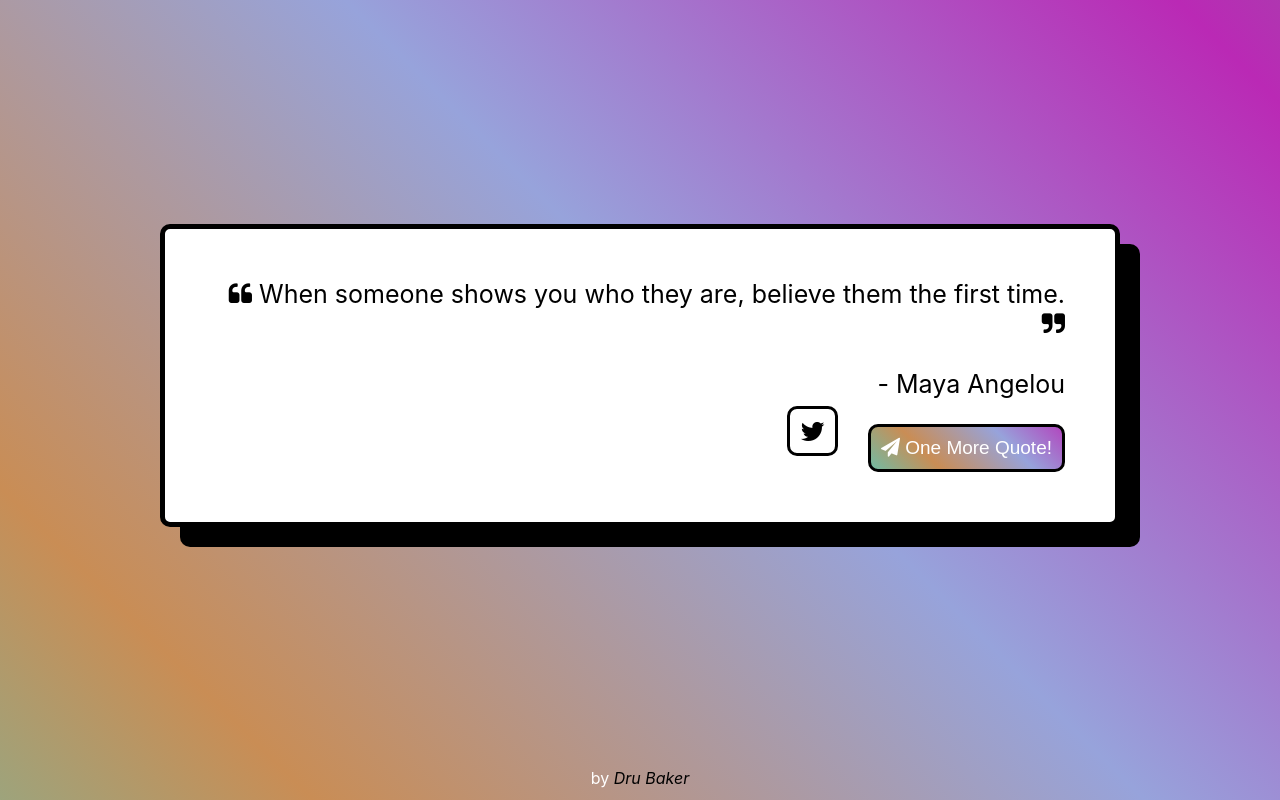
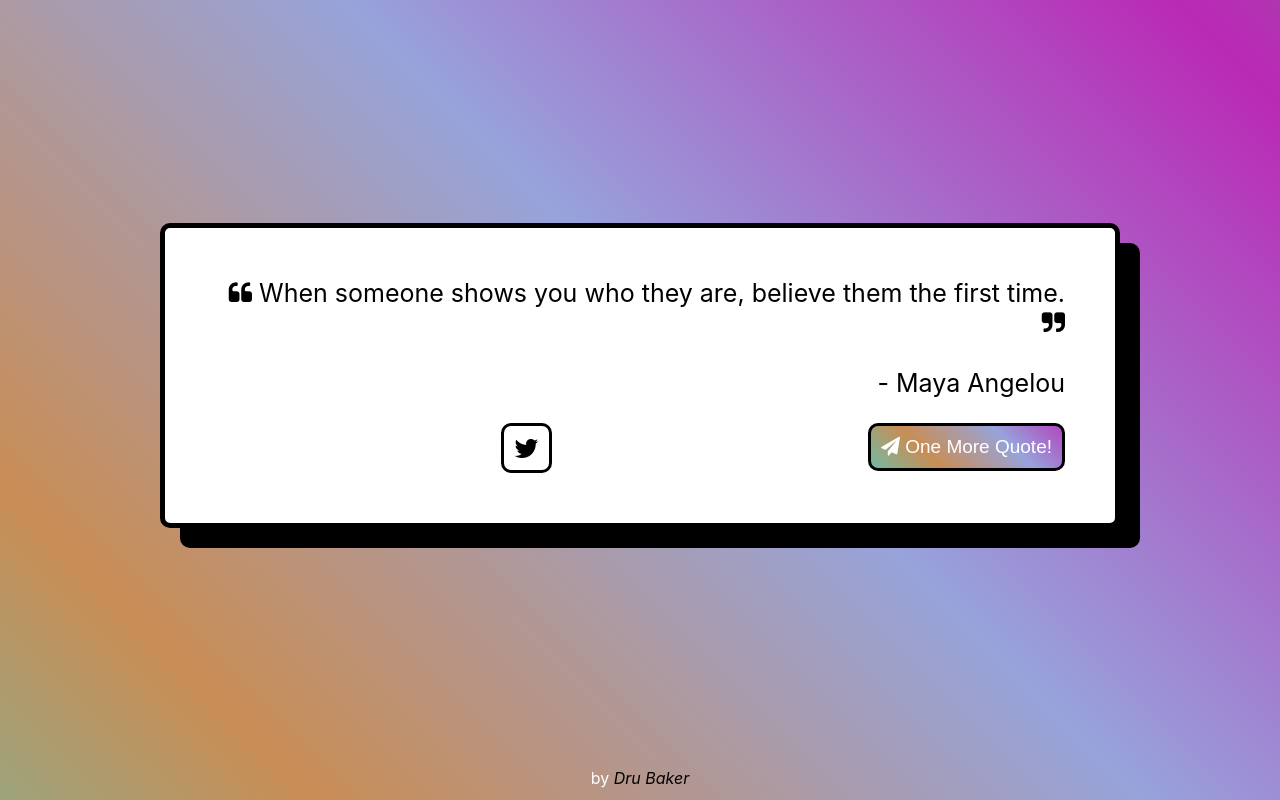
Before and after one commit to druskiii/equal-rights-motivator, a React (Create React App) app: page / in a window 1280 px wide. Built offline with nearby package versions, Linux system fonts and the light colour scheme.

Commit message:
small-screen-bug-fix

```diff
--- a/public/index.html
+++ b/public/index.html
@@ -15,7 +15,6 @@
     <title>Equal Rights Motivator</title>
   </head>
   <body>
-    <noscript>You need to enable JavaScript to run this app.</noscript>
     <div id="root"></div>
   </body>
 </html>
--- a/src/App.css
+++ b/src/App.css
@@ -93,6 +93,7 @@ body {
   color: white;
   font-size: 19px;
   border-radius: 10px;
+  display: inline-block;
 }
 
 #new-quote:hover {
@@ -105,11 +106,11 @@ body {
 #tweet-quote {
   color: black;
   padding: 10px 10px 10px 10px;
-  margin-left: 30px;
   border: solid 3px black;
   font-size: 20px;
   transition: .5s;
   border-radius: 10px;
+  display: inline-block;
 }
 
 #tweet-quote:hover {
@@ -131,19 +132,19 @@ a:hover {
     color: #cfd91c;
   }
 
-  .row {
-    display: flex;
-  }
+.row {
+  display: flex;
+}
 
 .column {
   padding-top: 25px;
+  text-align: center;
 }
 
 #twitter {
-  flex: 25%;
-  padding-top: 15px;
+  flex: 50%;
 }
 
 #quote-button {
-  flex: 75%;
+  flex: 50%;
 }
```
